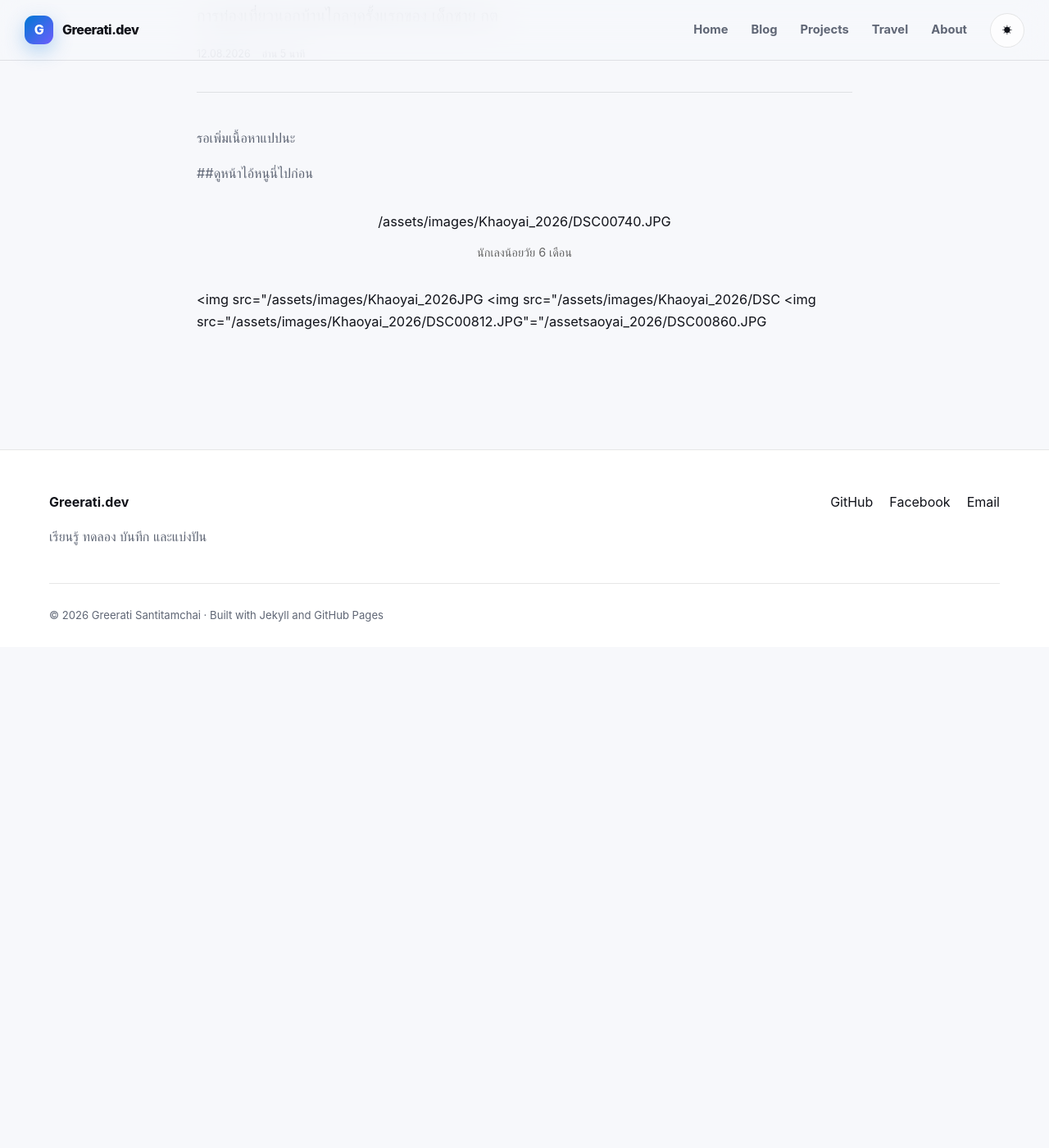
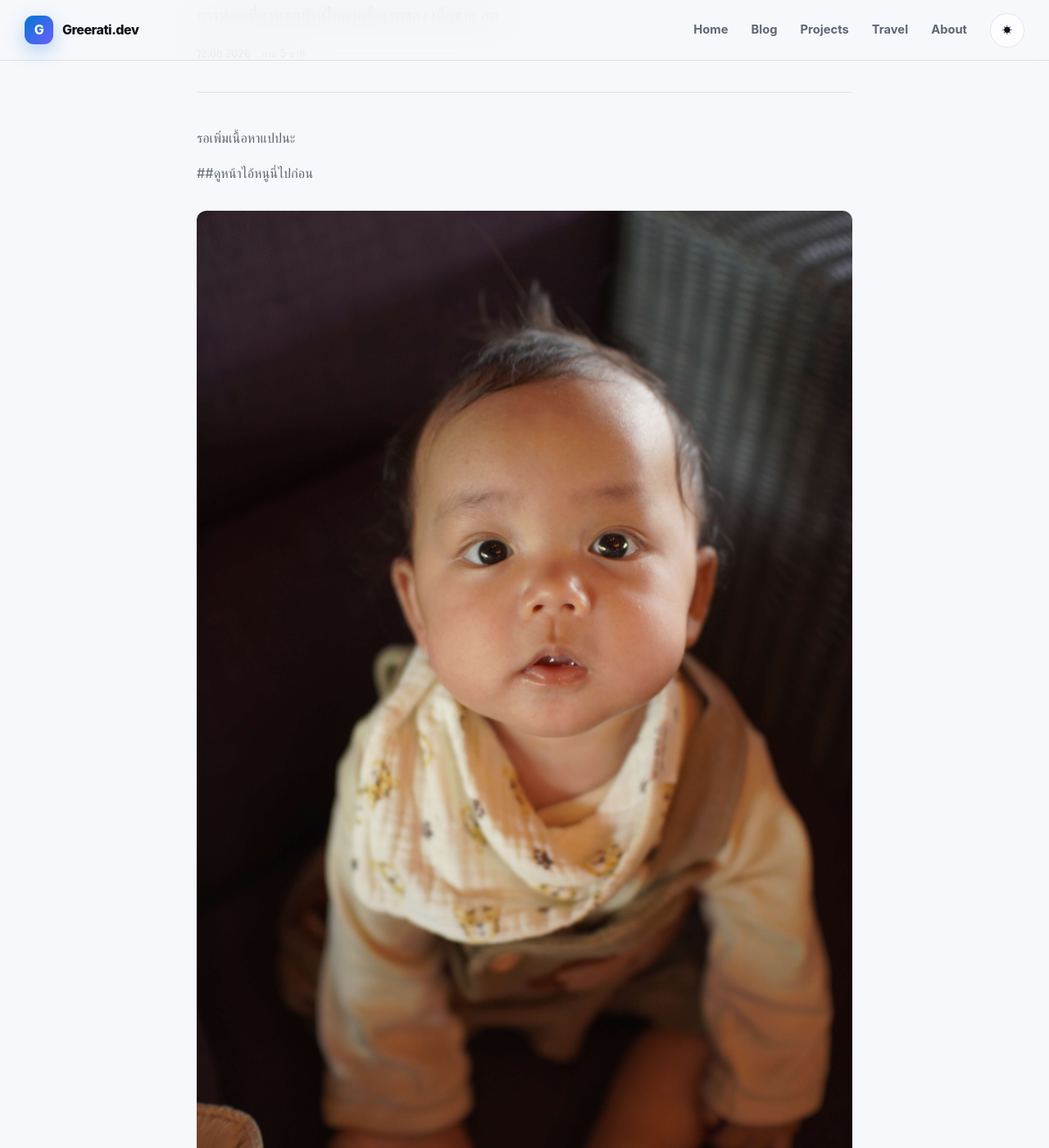
Before and after one commit to kakratua/kakratua.github.io, a Jekyll site: the page built from _posts/2026-08-12-khaoyai-2026.md, in a window 1280 px wide and 1400 px high, scrolled down 352 px. Shown: the whole window at 82% size. Built offline with Jekyll 4.4.1, drawn with Linux system fonts in a browser that asks for light colours; before the commit the page ends 1141 px from its top, so only the background shows below that; some of the changed text lies outside the part shown.

Commit message:
Add files via upload

```diff
--- a/_posts/2026-08-12-khaoyai-2026.md
+++ b/_posts/2026-08-12-khaoyai-2026.md
@@ -12,12 +12,7 @@ reading_time: "อ่าน 5 นาที"
 ##ดูหน้าไอ้หนูนี่ไปก่อน
 
 <figure class="post-image">
-  /assets/images/Khaoyai_2026/DSC00740.JPG
-  <figcaption>นักเลงน้อยวัย 6 เดือน</figcaption>
-</figure>
+  <img src="/assets/images/Khaoyai_2026/DSC00740.JPG"
+       alt="นักเลงน้อยวัย 6 เดือน">
 
-
-<div class="photo-grid">
-  <img src="/assets/images/Khaoyai_2026JPG
-  <img src="/assets/images/Khaoyai_2026/DSC  <img src="/assets/images/Khaoyai_2026/DSC00812.JPG"="/assetsaoyai_2026/DSC00860.JPG
-</div>
+  <figcaption>นักเลงน้อยวัย 6 เดือน</figcaption
```
